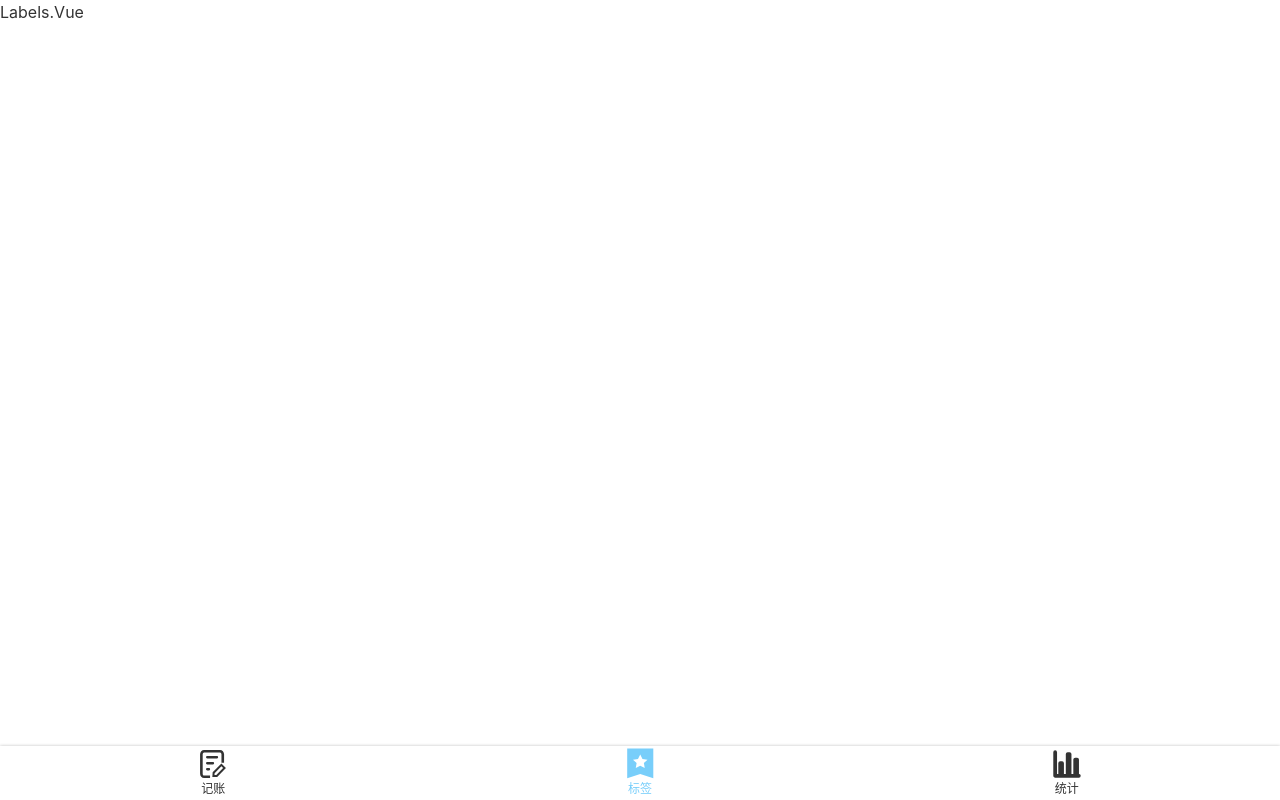
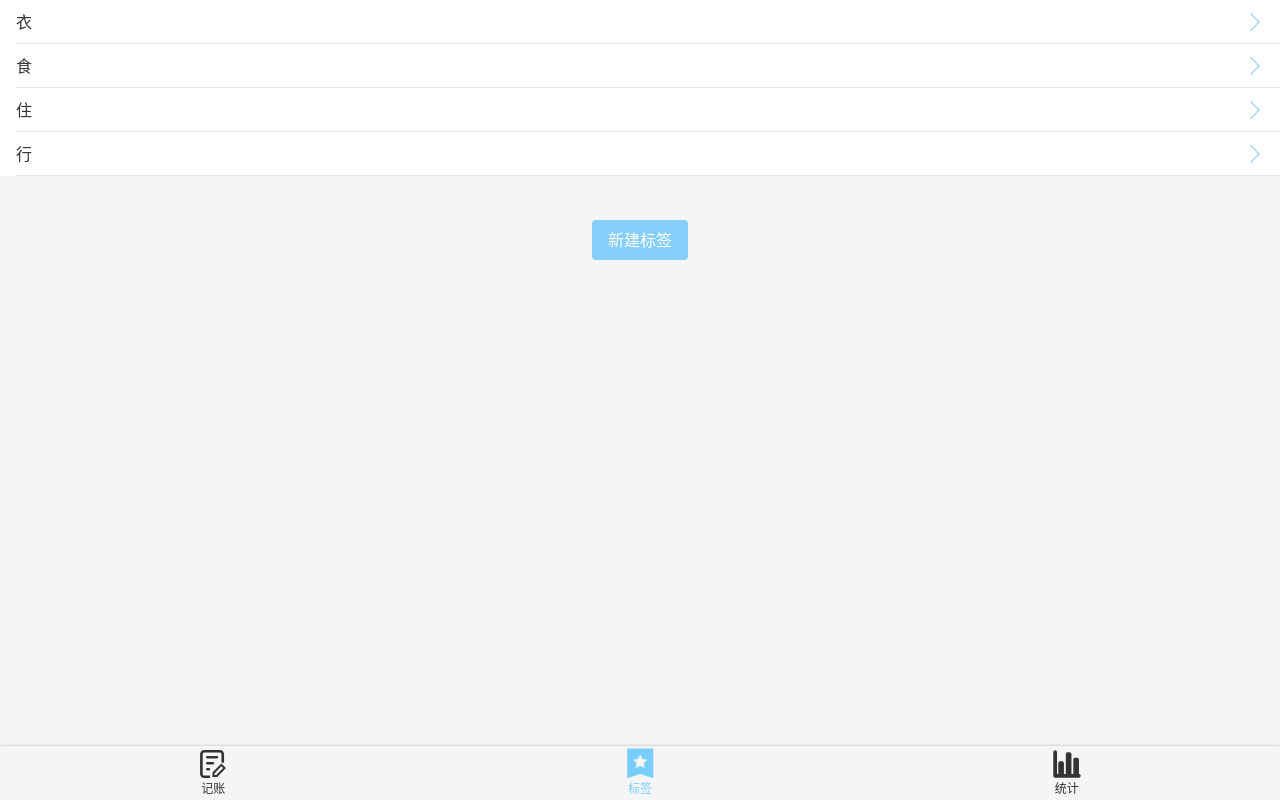
Before and after one commit to RenLishisan/tally, a Vue app: page /#/labels in a window 1280 px wide. Built offline with nearby package versions, Linux system fonts and the light colour scheme.

Commit message:
完成新建标签页面的css布局

```diff
--- a/src/App.vue
+++ b/src/App.vue
@@ -14,5 +14,6 @@
         font-size: 16px;
         line-height: 1.5;
         font-family: $font-hei;
+        background: #f5f5f5;
     }
 </style>
--- a/src/views/Labels.vue
+++ b/src/views/Labels.vue
@@ -1,6 +1,26 @@
 <template>
     <layout>
-        Labels.Vue
+        <ol class="tags">
+            <li>
+                <span> 衣 </span>
+                <Icon name="right"/>
+            </li>
+            <li>
+                <span> 食 </span>
+                <Icon name="right"/>
+            </li>
+            <li>
+                <span> 住</span>
+                <Icon name="right"/>
+            </li>
+            <li>
+                <span> 行</span>
+                <Icon name="right"/>
+            </li>
+        </ol>
+        <div class="createTag-wrapper">
+            <button class="createTag">新建标签</button>
+        </div>
     </layout>
 </template>
 
@@ -11,5 +31,39 @@
 </script>
 
 <style lang="scss" scoped>
+    .tags {
+        background: white;
+        font-size: 16px;
+        padding-left: 16px;
 
+        > li {
+            min-height: 44px;
+            display: flex;
+            align-items: center;
+            justify-content: space-between;
+            border-bottom: 1px solid #e6e6e6;
+
+            svg {
+                width: 18px;
+                height: 18px;
+                color: #87CEFA;
+                margin-right: 16px;
+            }
+        }
+    }
+
+    .createTag {
+        background: #87CEFA;
+        color: white;
+        border-radius: 4px;
+        border: none;
+        height: 40px;
+        padding: 0 16px;
+
+        &-wrapper {
+            text-align: center;
+            padding: 16px;
+            margin-top: 44-16px;
+        }
+    }
 </style>
```
Also changed, not shown: src/assets/icons/right.svg (added).
